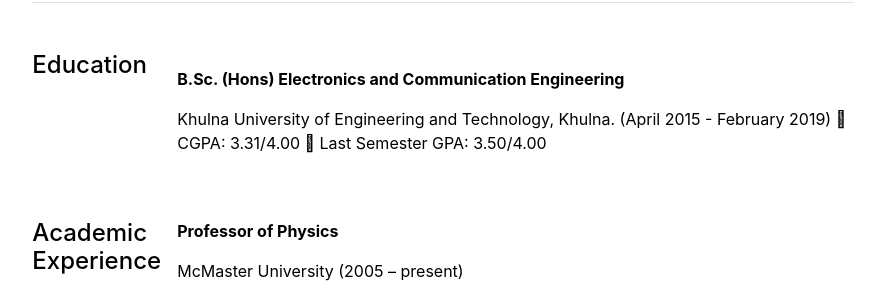
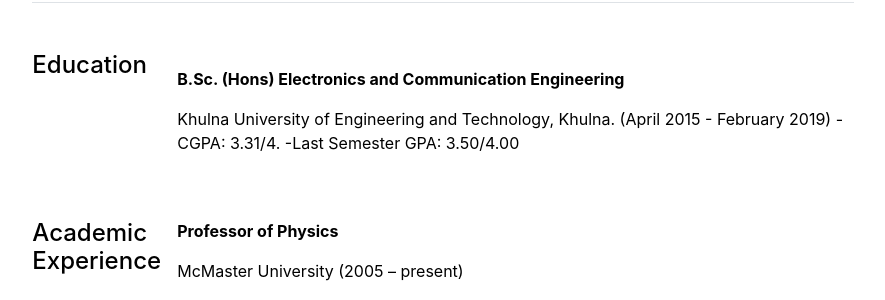
Before and after one commit to Anannabiswas/anannabiswas.github.io, a Jekyll site: the page built from cv.md, in a window 1280 px wide. Shown: the part 259-559 px from the top of the page, without its empty margins (197-1082 px from the left). Built offline with Jekyll 4.4.1, drawn with Linux system fonts in a browser that asks for light colours.

Commit message:
Update education.yml

```diff
--- a/_data/cv/education.yml
+++ b/_data/cv/education.yml
@@ -5,6 +5,8 @@
 
 - title: 'B.Sc. (Hons) Electronics and Communication Engineering'
   description: 'Khulna University of Engineering and Technology, Khulna.   (April 2015 - February 2019)
-  	CGPA: 3.31/4.00
-  	Last Semester GPA: 3.50/4.00
+       -CGPA: 3.31/4.
+       -Last Semester GPA: 3.50/4.00
+
+
   '
```
